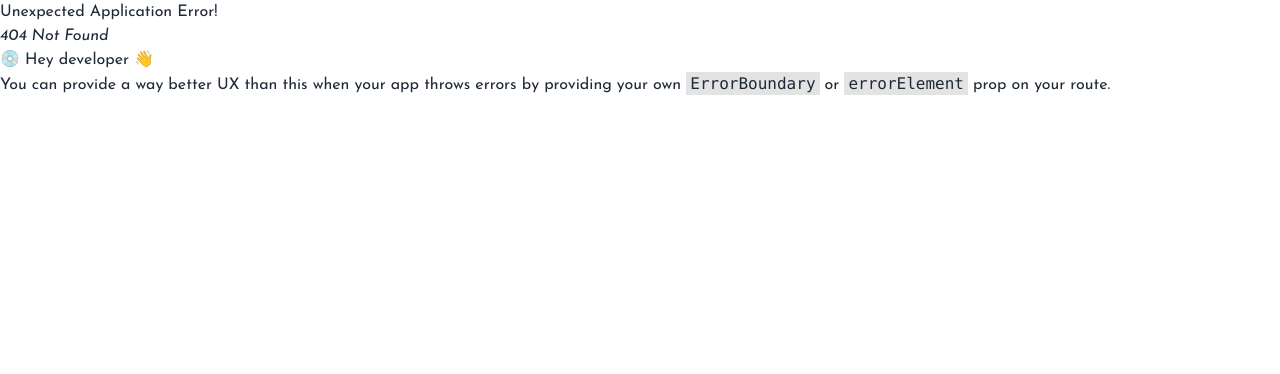
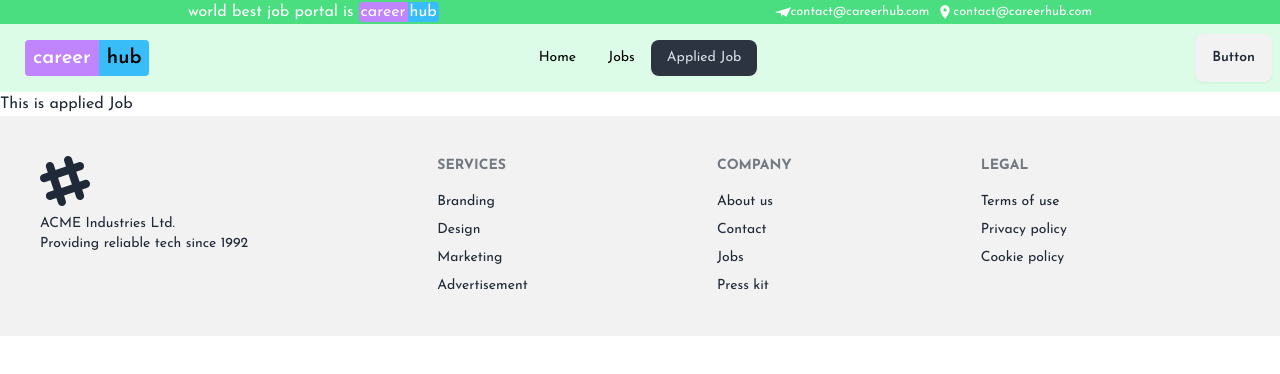
Before and after one commit to sojibdasjr/careerHub-_with_react, a React (Vite) app: page /applied in a window 1280 px wide. Before the commit this address had no page. Shown: the top 374 px of the page. Built offline with nearby package versions, Linux system fonts and the light colour scheme.

Commit message:
creact navbar

```diff
--- /dev/null
+++ b/src/components/Header/Header.jsx
@@ -0,0 +1,64 @@
+import React from "react";
+import { NavLink } from "react-router-dom";
+
+const Header = () => {
+  const Links = (
+    <>
+      <li>
+        <NavLink to="/">Home</NavLink>
+      </li>
+      <li>
+        <NavLink to="/jobs">Jobs</NavLink>
+      </li>
+      <li>
+        <NavLink to="/applied">Applied Job</NavLink>
+      </li>
+    </>
+  );
+  return (
+    <div className="navbar bg-green-100">
+      <div className="navbar-start">
+        <div className="dropdown">
+          <div tabIndex={0} role="button" className="btn btn-ghost lg:hidden">
+            <svg
+              xmlns="http://www.w3.org/2000/svg"
+              className="h-5 w-5"
+              fill="none"
+              viewBox="0 0 24 24"
+              stroke="currentColor"
+            >
+              <path
+                strokeLinecap="round"
+                strokeLinejoin="round"
+                strokeWidth="2"
+                d="M4 6h16M4 12h8m-8 6h16"
+              />
+            </svg>
+          </div>
+          <ul
+            tabIndex={0}
+            className="menu menu-sm dropdown-content mt-3 z-[1] p-2 shadow bg-base-100 rounded-box w-52"
+          >
+            {Links}
+          </ul>
+        </div>
+        <a className="btn btn-ghost text-xl">
+          <span>
+            <span className="bg-purple-400 p-2 text-white rounded-s">
+              career
+            </span>
+            <span className="bg-sky-400 p-2 text-black rounded-e">hub</span>
+          </span>
+        </a>
+      </div>
+      <div className="navbar-center hidden lg:flex">
+        <ul className="menu menu-horizontal px-1 text-black">{Links}</ul>
+      </div>
+      <div className="navbar-end">
+        <a className="btn">Button</a>
+      </div>
+    </div>
+  );
+};
+
+export default Header;
--- /dev/null
+++ b/src/components/Pages/AppliedJob.jsx
@@ -0,0 +1,11 @@
+import React from "react";
+
+const AppliedJob = () => {
+  return (
+    <div>
+      <h1>This is applied Job</h1>
+    </div>
+  );
+};
+
+export default AppliedJob;
--- /dev/null
+++ b/src/components/Pages/Jobs.jsx
@@ -0,0 +1,11 @@
+import React from "react";
+
+const Jobs = () => {
+  return (
+    <div>
+      <h1>This is jobs</h1>
+    </div>
+  );
+};
+
+export default Jobs;
--- a/src/components/Root/Root.jsx
+++ b/src/components/Root/Root.jsx
@@ -1,10 +1,14 @@
 import React from "react";
 import { Outlet } from "react-router-dom";
 import Footer from "../Footer/Footer";
+import Header from "../Header/Header";
+import SmallHeader from "../SmallHeader/SmallHeader";
 
 const Root = () => {
   return (
     <div>
+      <SmallHeader />
+      <Header />
       <Outlet />
       <Footer />
     </div>
```
Also changed, not shown: src/main.jsx (+10 -0 lines).
